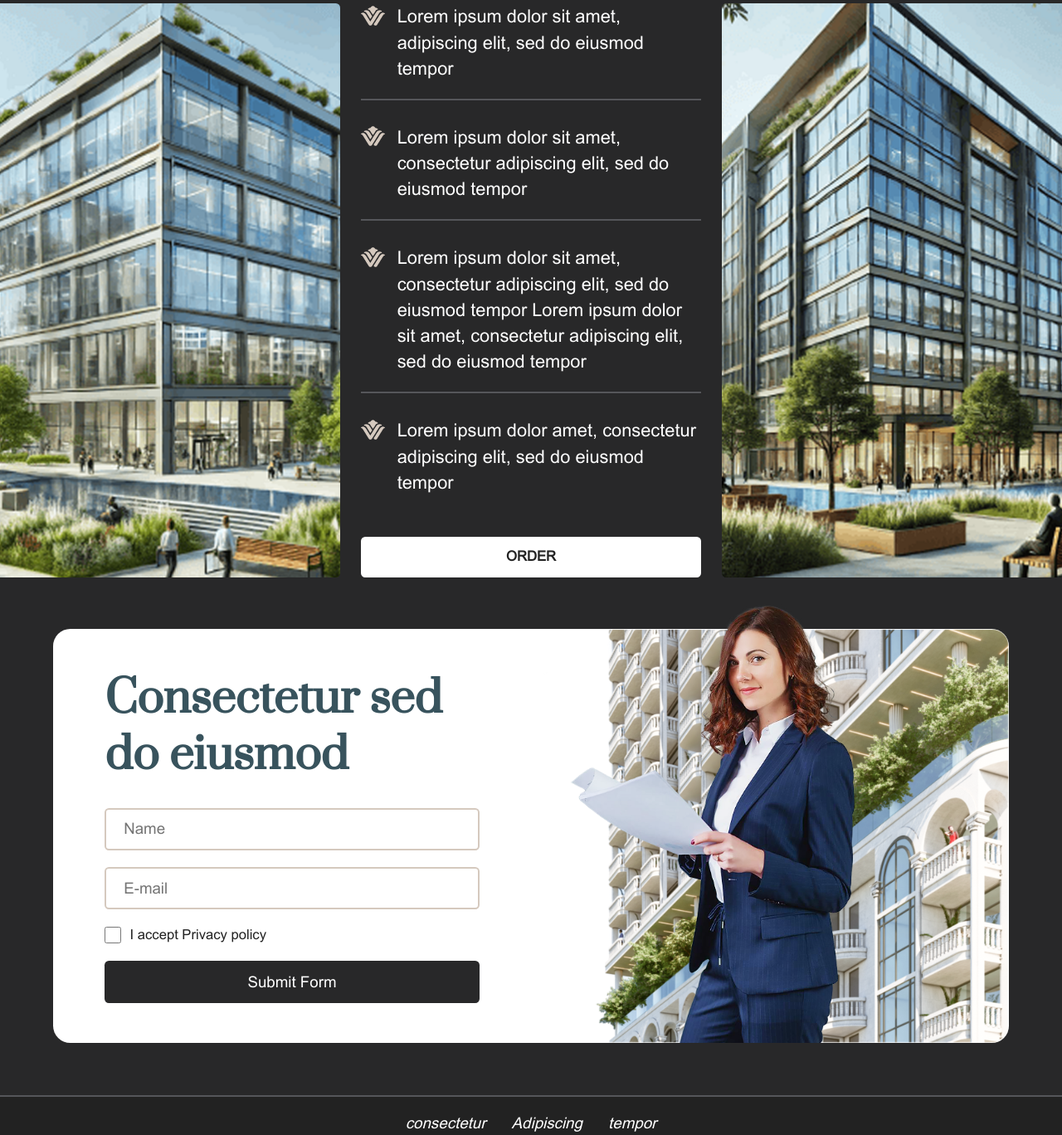
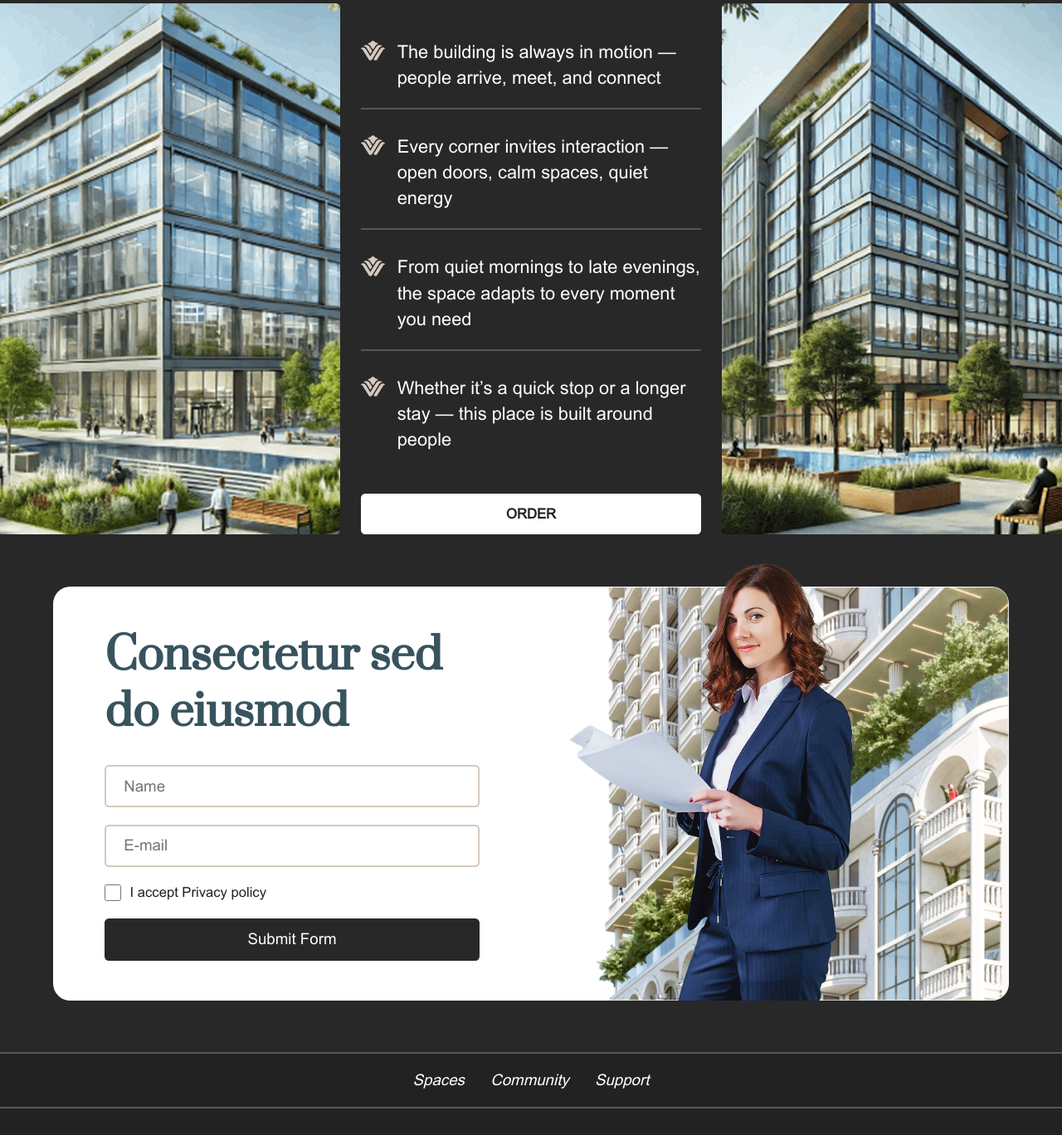
Before and after one commit to YasinDev777/MCTech-test-part-1, a plain HTML site: page index.html in a window 1280 px wide. Shown: the part 858-2226 px from the top of the page at 83% size. Drawn offline with Linux system fonts and the light colour scheme.

Commit message:
fixed lorem texts to genereted by gpt

```diff
--- a/index.html
+++ b/index.html
@@ -45,17 +45,20 @@
                     <div class="header__checks">
                         <div class="header__check">
                             <div class="header__icon"></div>
-                            <p class="header__description">Starter Plan – only <span class="header__designation">$10,000</span>
+                            <p class="header__description">Starter Plan – only <span
+                                    class="header__designation">$10,000</span>
                                 for small teams</p>
                         </div>
                         <div class="header__check">
                             <div class="header__icon"></div>
-                            <p class="header__description">Growth Package – from <span class="header__price">$25,000</span>
+                            <p class="header__description">Growth Package – from <span
+                                    class="header__price">$25,000</span>
                                 with advanced features</p>
                         </div>
                         <div class="header__check">
                             <div class="header__icon"></div>
-                            <p class="header__description">Enterprise Solution – at <span class="header__price">$50,000</span> for full scale</p>
+                            <p class="header__description">Enterprise Solution – at <span
+                                    class="header__price">$50,000</span> for full scale</p>
                         </div>
                     </div>
                     <button class="header__button order-button">Order Now</button>
@@ -70,22 +73,23 @@
                 <div class="intro__sections-divs">
                     <div class="intro__sections-div">
                         <div class="intro__icon"></div>
-                        <p>Lorem ipsum dolor sit amet, adipiscing elit, sed do eiusmod tempor </p>
+                        <p>The building is always in motion — people arrive, meet, and connect</p>
                     </div>
 
                     <div class="intro__sections-div">
                         <div class="intro__icon"></div>
-                        <p>Lorem ipsum dolor sit amet, consectetur adipiscing elit, sed do eiusmod tempor </p>
+                        <p>Every corner invites interaction — open doors, calm spaces, quiet energy</p>
                     </div>
                     <div class="intro__sections-div">
                         <div class="intro__icon"></div>
-                        <p>Lorem ipsum dolor sit amet, consectetur adipiscing elit, sed do eiusmod tempor Lorem ipsum dolor sit amet, consectetur adipiscing elit, sed do eiusmod tempor </p>
+                        <p>From quiet mornings to late evenings, the space adapts to every moment you need</p>
                     </div>
                     <div class="intro__sections-div">
                         <div class="intro__icon"></div>
-                        <p>Lorem ipsum dolor amet, consectetur adipiscing elit, sed do eiusmod tempor </p>
+                        <p>Whether it’s a quick stop or a longer stay — this place is built around people</p>
                     </div>
                 </div>
+
                 <button class="intro__button order-button">order</button>
             </div>
             <div class="intro__image2"></div>
@@ -112,9 +116,9 @@
 
         <footer class="footer">
             <nav class="footer__nav">
-                <p>consectetur</p>
-                <p>Adipiscing</p>
-                <p>tempor</p>
+                <p>Spaces</p>
+                <p>Community</p>
+                <p>Support</p>
             </nav>
             <div class="footer__head">
                 <div class="footer__name__column">
@@ -140,5 +144,6 @@
         </footer>
     </div>
 </body>
-    <script src="script.js" defer></script>
+<script src="script.js" defer></script>
+
 </html>
```
